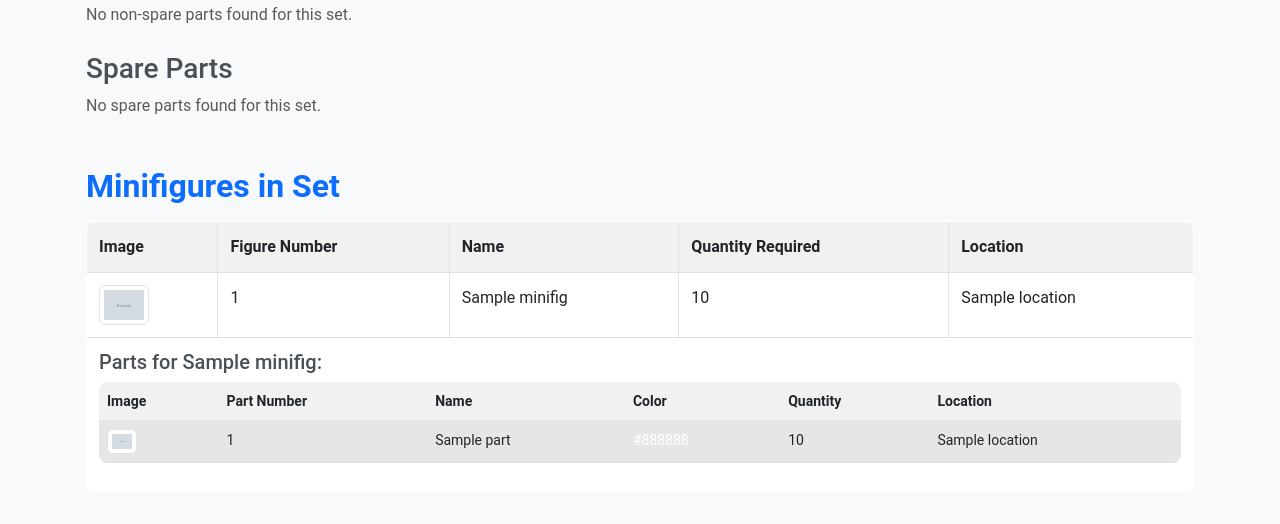
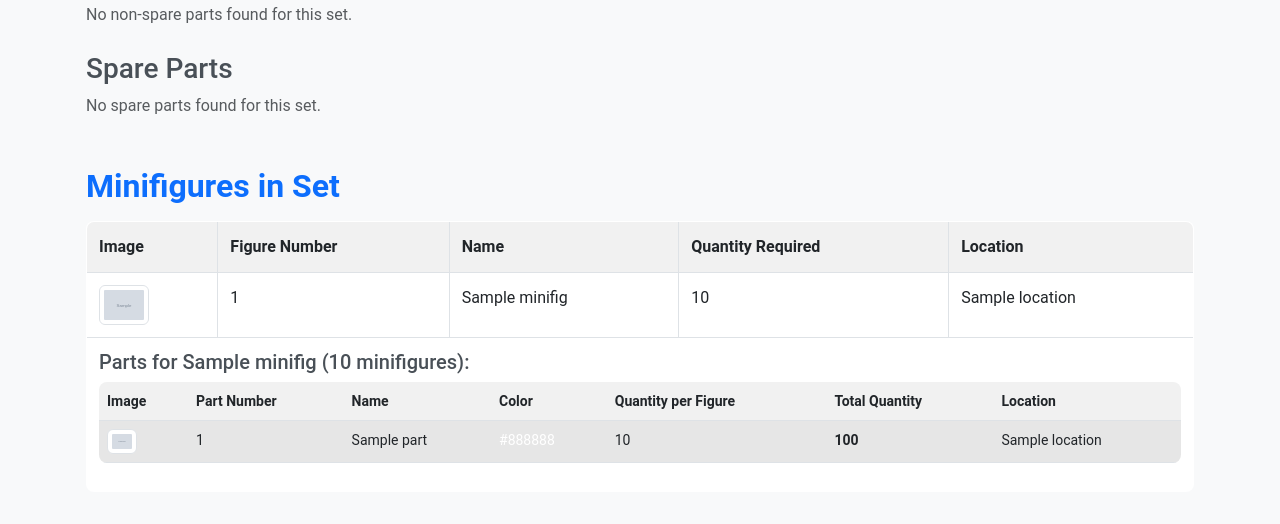
Before and after one commit to Kornhaas/Brick_Manager, a Python web app: template brick_manager/templates/set_search.html in a window 1280 px wide. Shown: the part 1207-1731 px from the top of the page. Run offline with Jinja, Linux system fonts and the light colour scheme; the template is opened without the code that fills it: most values are stand-ins (such as "Sample title", 1, 10 or a date in 2020); grey boxes marked "Sample" are stand-in pictures.

Commit message:
Fix the MInifigure count issue

```diff
--- a/brick_manager/routes/set_search.py
+++ b/brick_manager/routes/set_search.py
@@ -173,7 +173,8 @@ def add_set():
                 minifig_part = UserMinifigurePart()
                 minifig_part.part_num = part_info.part_num
                 minifig_part.color_id = color_info.id
-                minifig_part.quantity = part['quantity']
+                # Multiply part quantity by minifigure quantity
+                minifig_part.quantity = part['quantity'] * minifig['quantity']
                 minifig_part.user_set_id = user_set.id
                 minifig_part.minifigure_id = db_minifig.id  # Link to specific minifigure
                 db.session.add(minifig_part)
--- a/brick_manager/static/js/set_maintenance.js
+++ b/brick_manager/static/js/set_maintenance.js
@@ -195,7 +195,7 @@ document.addEventListener("DOMContentLoaded", function () {
                 minifigsTableBody.innerHTML += `
                                 <tr>
                                     <td colspan="4">
-                                        <h6>Parts for ${minifig.name}:</h6>
+                                        <h6>Parts for ${minifig.name} (${minifig.quantity} ${minifig.quantity > 1 ? 'minifigures' : 'minifigure'}) - Total quantities shown:</h6>
                                         <table class="table table-sm table-striped">
                                             <thead>
                                                 <tr>
@@ -203,7 +203,7 @@ document.addEventListener("DOMContentLoaded", function () {
                                                     <th>Part Number</th>
                                                     <th>Name</th>
                                                     <th>Color</th>
-                                                    <th>Quantity</th>
+                                                    <th>Total Quantity</th>
                                                     <th>Owned</th>
                                                     <th>Location</th>
                                                 </tr>
--- a/brick_manager/templates/set_search.html
+++ b/brick_manager/templates/set_search.html
@@ -209,7 +209,7 @@
           {% if minifig['parts'] %}
           <tr>
             <td colspan="5">
-              <h5>Parts for {{ minifig['name'] }}:</h5>
+              <h5>Parts for {{ minifig['name'] }} ({{ minifig['quantity'] }} {% if minifig['quantity'] > 1 %}minifigures{% else %}minifigure{% endif %}):</h5>
               <table class="table table-sm table-striped">
                 <thead>
                   <tr>
@@ -217,7 +217,8 @@
                     <th>Part Number</th>
                     <th>Name</th>
                     <th>Color</th>
-                    <th>Quantity</th>
+                    <th>Quantity per Figure</th>
+                    <th>Total Quantity</th>
                     <th>Location</th>
                   </tr>
                 </thead>
@@ -231,6 +232,7 @@
                       {{ part['color'] }}
                     </td>
                     <td>{{ part['quantity'] }}</td>
+                    <td><strong>{{ part['quantity'] * minifig['quantity'] }}</strong></td>
                     <td>{{ part['location'] or 'Not Specified' }}</td>
                   </tr>
                   {% endfor %}
```
